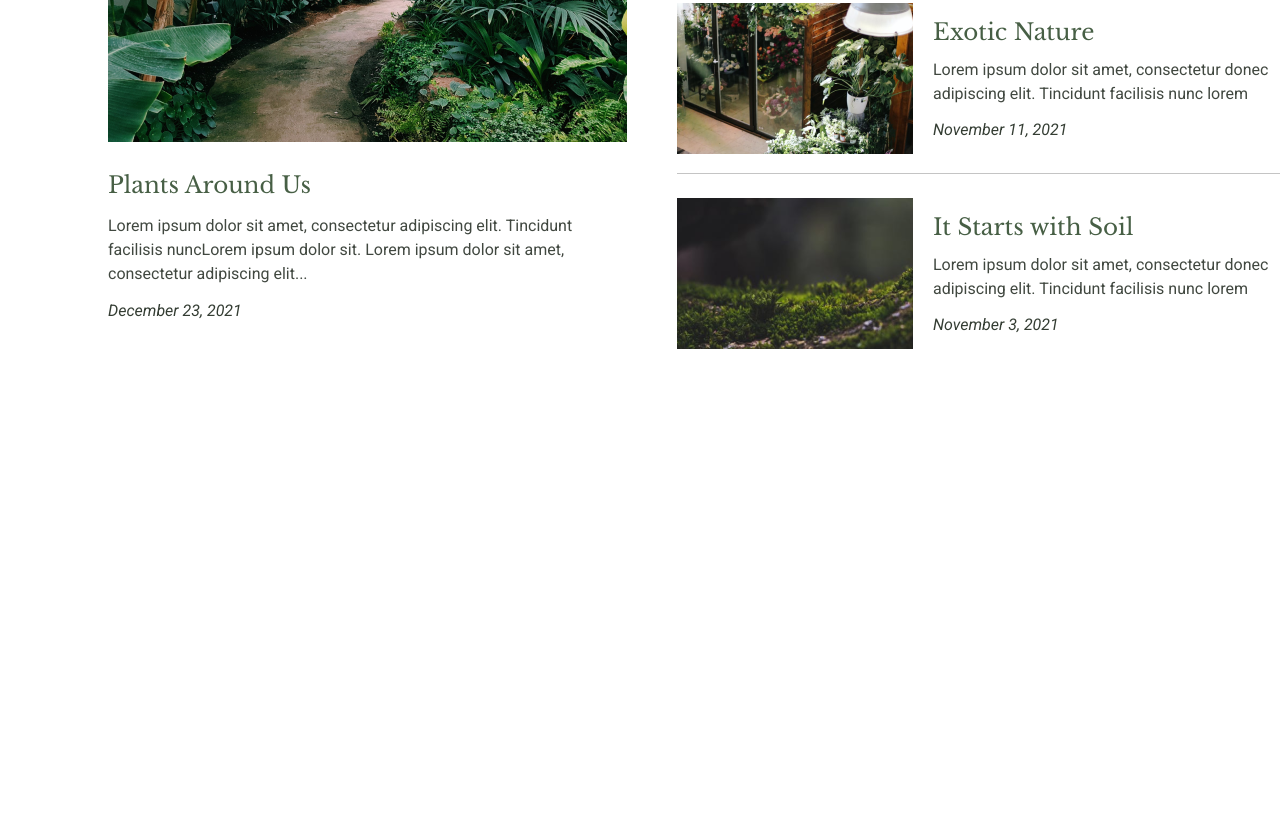
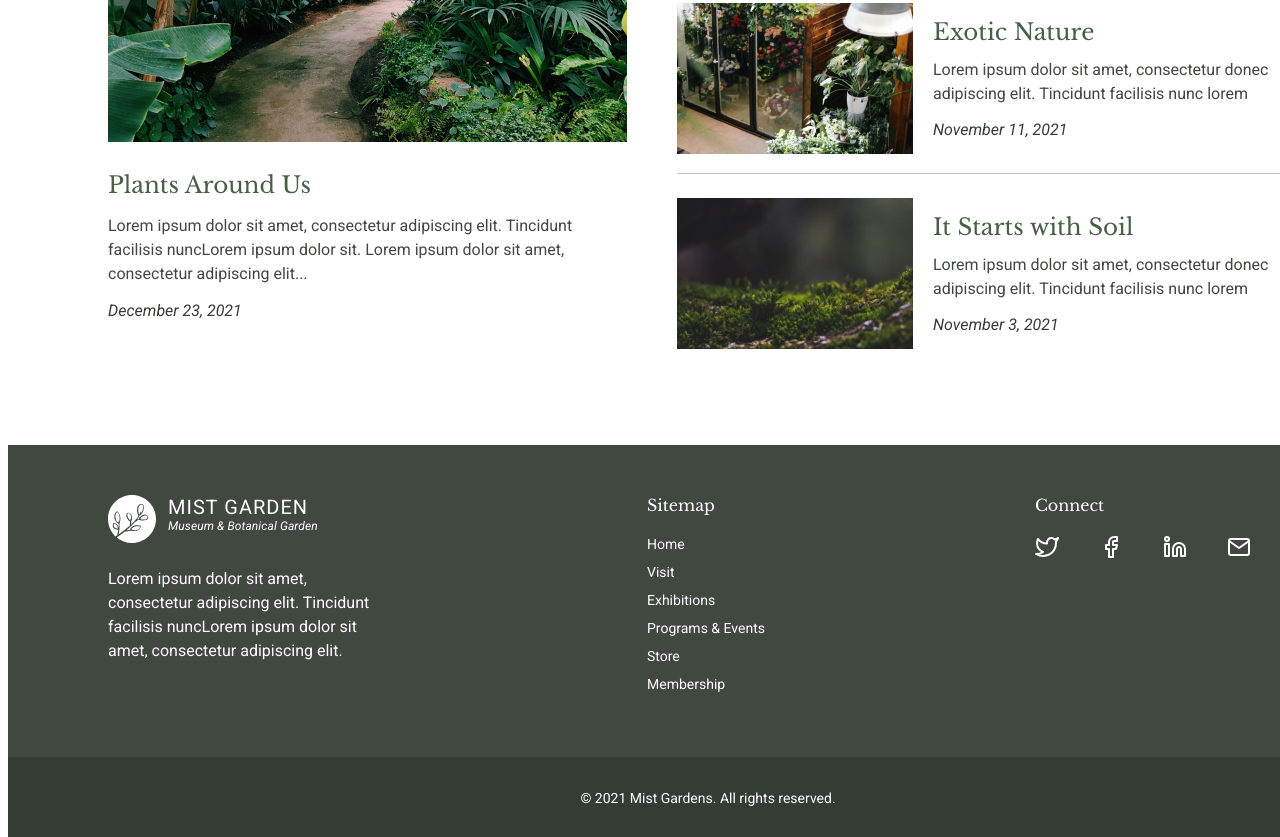
Before and after one commit to mwojcickaa/mist-garden, a plain HTML site: page index.html in a window 1280 px wide. Shown: the part 2382-3219 px from the top of the page. Before the commit the page ends 2835 px from the top, so only its background shows below. Drawn offline with nearby package versions, Linux system fonts and the light colour scheme.

Commit message:
Make footer

```diff
--- a/index.html
+++ b/index.html
@@ -9,6 +9,7 @@
     <link rel="stylesheet" type="text/css" href="src/css/first-section.css" />
     <link rel="stylesheet" type="text/css" href="src/css/second-section.css" />
     <link rel="stylesheet" type="text/css" href="src/css/third-section.css" />
+    <link rel="stylesheet" type="text/css" href="src/css/footer.css" />
     <link rel="preconnect" href="https://fonts.googleapis.com">
     <link
         href="https://fonts.googleapis.com/css2?family=Libre+Baskerville&family=Roboto:ital,wght@0,300;0,400;0,500;0,700;1,400&display=swap"
@@ -90,8 +91,10 @@
                         Tincidunt facilisis nuncLorem ipsum dolor sit amet, consectetur adipiscing elit.
                         Tincidunt facilisis nunc</p>
                 </div>
-                <div class="third-button">
-                    <h5>LEARN MORE</h5>
+                <div>
+                    <button class="third-button">
+                        <h5>LEARN MORE</h5>
+                    </button>
                 </div>
             </div>
         </div>
@@ -166,6 +169,75 @@
             </div>
         </div>
     </div>
+    <div id="footer">
+        <div class="top-content-footer">
+            <div class="first-column">
+                <div class="footer-name-logo">
+                    <div class="circle-logo">
+                        <img src="src/img/branch.svg">
+                    </div>
+                    <div class="footer-name">
+                        <h4>MIST GARDEN</h4>
+                        <h5>Museum & Botanical Garden</h5>
+                    </div>
+                </div>
+                <div class="footer-text">
+                    <p>Lorem ipsum dolor sit amet, consectetur adipiscing elit.
+                        Tincidunt facilisis nuncLorem ipsum dolor sit amet,
+                        consectetur adipiscing elit.</p>
+                </div>
+            </div>
+            <div class="second-column">
+                <div class="footer-title">
+                    <h4>Sitemap</h4>
+                </div>
+                <div class="container-text-link">
+                    <div class="text-link">
+                        <a href="#">Home</a>
+                    </div>
+                    <div class="text-link">
+                        <a href="#">Visit</a>
+                    </div>
+                    <div class="text-link">
+                        <a href="#">Exhibitions</a>
+                    </div>
+                    <div class="text-link">
+                        <a href="#">Programs & Events</a>
+                    </div>
+                    <div class="text-link">
+                        <a href="#">Store</a>
+                    </div>
+                    <div class="text-link">
+                        <a href="#">Membership</a>
+                    </div>
+                </div>
+            </div>
+            <div class="third-column">
+                <div class="footer-title">
+                    <h4>Connect</h4>
+                </div>
+                <div class="icons">
+                    <div class="social-media">
+                        <a href="#"><img src="src/img/twitter.svg"></a>
+                    </div>
+                    <div class="social-media">
+                        <a href="#"><img src="src/img/facebook.svg"></a>
+                    </div>
+                    <div class="social-media">
+                        <a href="#"><img src="src/img/linkedin.svg"></a>
+                    </div>
+                    <div class="social-media">
+                        <a href="#"><img src="src/img/mail.svg"></a>
+                    </div>
+                </div>
+            </div>
+        </div>
+        <div class="bottom-content-footer">
+            <div class="end-text-footer">
+                <h5>© 2021 Mist Gardens. All rights reserved.</h5>
+            </div>
+        </div>
+    </div>
 </body>
 
 </html>
--- a/src/css/first-section.css
+++ b/src/css/first-section.css
@@ -76,6 +76,7 @@
     border-style: solid;
     display: flex;
     align-items: center;
+    cursor: pointer;
 }
 .button-header h5 {
     margin-left: 40px;
@@ -114,6 +115,7 @@
     display: flex;
     align-items: center;
     justify-content: center;
+    cursor: pointer;
 }
 .button-style.first-button h5 {
     font-family: roboto;
@@ -123,14 +125,15 @@
     margin: 0;
 }
 .button-style.second-button {
-    width: 190px;
-    height: 55px;
+    width: 188px;
+    height: 53px;
     border-color: #475F45;
     border-width: 2px;
     border-style: solid;
     display: flex;
     align-items: center;
     justify-content: center;
+    cursor: pointer;
 }
 .button-style.second-button h5 {
     font-family: roboto;
--- /dev/null
+++ b/src/css/footer.css
@@ -0,0 +1,100 @@
+#footer {
+    width: 1400px;
+    height: 352px;
+    background-color: #414840;
+}
+.top-content-footer {
+    display: flex;
+}
+.first-column {
+    padding-top: 50px;
+}
+.footer-name-logo {
+    display: flex;
+    margin-left: 100px;
+}
+.footer-name {
+    margin-left: 12px;
+}
+.footer-name h4 {
+    font-family: Roboto;
+    font-weight: 400;
+    font-size: 20px;
+    color: #FFFFFF;
+    letter-spacing: 1px;
+    margin: 0;
+}
+.footer-name h5 {
+    font-family: Roboto;
+    font-style: italic;
+    font-weight: 400;
+    font-size: 12px;
+    letter-spacing: 0.1px;
+    color: #FFFFFF;
+    margin: 0;
+}
+.footer-text {
+    margin-left: 100px;
+    margin-top: 20px;
+}
+.footer-text p {
+    font-family: Roboto;
+    font-weight: 400;
+    font-size: 16px;
+    color: #FFFFFF;
+    line-height: 24px;
+    width: 269px;
+    margin: 0;
+}
+.second-column {
+    margin-left: 270px;
+}
+.footer-title h4 {
+    font-family: Libre Baskerville;
+    font-weight: 400;
+    font-size: 16px;
+    color: #FFFFFF;
+    margin: 0;
+    margin-top: 50px;
+}
+.text-link {
+    margin-bottom: 10px;
+}
+.text-link a {
+    font-family: Roboto;
+    font-weight: 400;
+    font-size: 14px;
+    color: #FFFFFF;
+    margin: 0;
+    text-decoration: none;
+}
+.third-column {
+    margin-left: 270px;
+}
+.container-text-link {
+    margin-top: 20px;
+}
+.icons {
+    display: flex;
+}
+.social-media {
+    margin-right: 40px;
+    margin-top: 20px;
+}
+.end-text-footer h5 {
+    font-family: Roboto;
+    font-weight: 400;
+    font-size: 14px;
+    color: #FFFFFF;
+    align-items: center;
+    padding-top: 10px;
+    text-decoration: none;
+}
+
+.bottom-content-footer {
+    height: 80px;
+    margin-top: 54px;
+    background-color: #343D33;
+    display: flex;
+    justify-content: center;
+}
--- a/src/css/second-section.css
+++ b/src/css/second-section.css
@@ -31,14 +31,16 @@
     display: flex;
     align-items: center;
     justify-content: center;
+    cursor: pointer;
+    background: none;
 }
 .third-button h5 {
     font-family: roboto;
     font-weight: 700;
     font-size: 14px;
     letter-spacing: 2px;
+    margin: 0;
     color: #FFFFFF;
-    margin: 0;
 }
 .top-right-content {
     margin-left: 90px;
--- a/src/css/third-section.css
+++ b/src/css/third-section.css
@@ -27,7 +27,8 @@ button.view-posts {
     border: none;
     background: white;
     display: flex;
-    align-items: center
+    align-items: center;
+    cursor: pointer;
 }
 .view-posts h5 {
     font-family: Roboto;
```
Also changed, not shown: src/img/Group-dark.svg (added), src/img/branch.svg (added).
